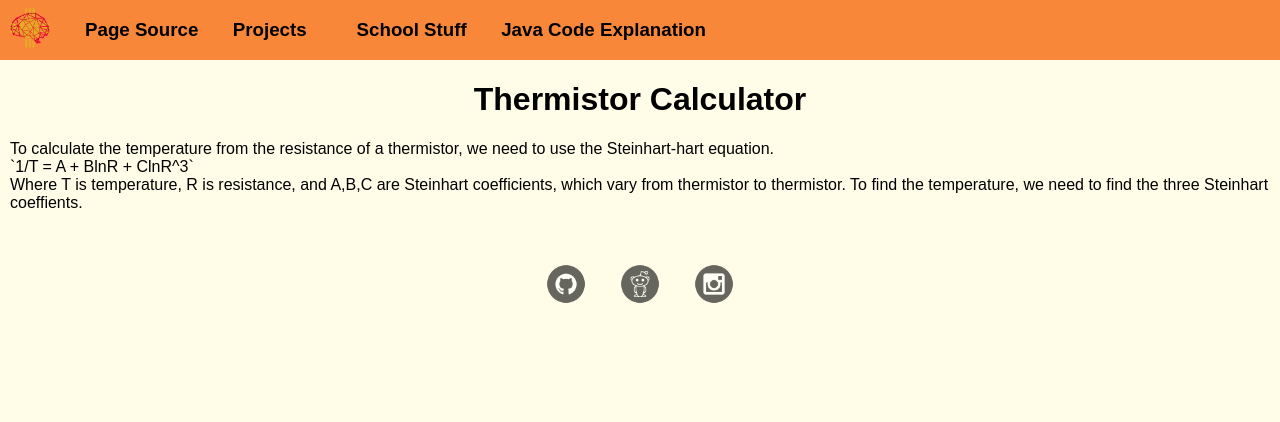
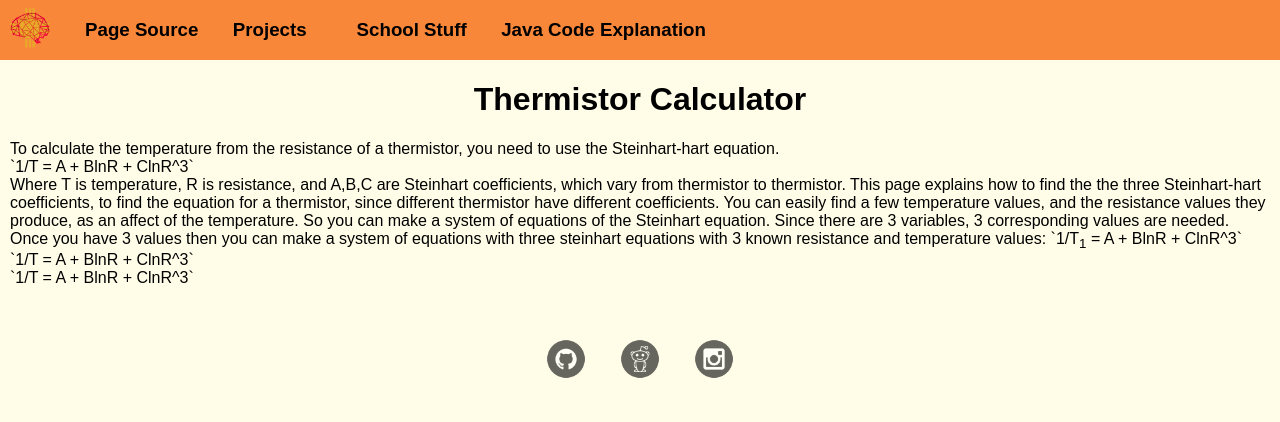
Before and after one commit to Sanjit1/Calibrator, a website: page index.html in a window 1280 px wide. Drawn offline with nearby package versions, Linux system fonts and the light colour scheme; some packages are replaced by stand-ins of ours.

Commit message:
newest mathjax user

```diff
--- a/index.html
+++ b/index.html
@@ -23,10 +23,18 @@
     <div class="mainBody">
       <h1 class = "title">Thermistor Calculator</h1>
       <p>
-        To calculate the temperature from the resistance of a thermistor, we need to use the Steinhart-hart equation.<br>
+        To calculate the temperature from the resistance of a thermistor, you need to use the Steinhart-hart equation.<br>
         `1/T = A + BlnR + ClnR^3`<br>
-        Where T is temperature, R is resistance, and A,B,C are Steinhart coefficients, which vary from thermistor to thermistor.
-        To find the temperature, we need to find the three Steinhart coeffients.
+        Where T is temperature, R is resistance, and A,B,C are Steinhart coefficients, which vary from thermistor
+        to thermistor. This page explains how to find the the three Steinhart-hart coefficients, to find the equation
+        for a thermistor, since different thermistor have different coefficients. You can easily find a few temperature
+        values, and the resistance values they produce, as an affect of the temperature. So you can make a system
+        of equations of the Steinhart equation. Since there are 3 variables, 3 corresponding values are needed.
+        Once you have 3 values then you can make a system of equations with three steinhart equations with 3 known
+        resistance and temperature values:
+        `1/T<sub>1</sub> = A + BlnR + ClnR^3`<br>
+        `1/T = A + BlnR + ClnR^3`<br>
+        `1/T = A + BlnR + ClnR^3`<br>
 
 
       </p>
--- a/oldEq.js
+++ b/oldEq.js
@@ -57,14 +57,14 @@ enter.onclick = function(){
         A = M3[0];
         B = M3[1];
         C = M3[2];
-        Asn = (A+'').replace("e","10^"); // Convert to Sci not, I do not think it works too well
-        Bsn = (B+'').replace("e","10^");
-        Csn = (C+'').replace("e","10^");
 
 
         document.getElementById("C").innerHTML = "double C =" + C +';'; // Set the calculated values
         document.getElementById("B").innerHTML = "double B =" + B +';';
         document.getElementById("A").innerHTML = "double A =" + A +';';
+        var Adsn = (A+'').replace("e-","/10^"); // Convert to Sci method
+        var Bdsn = (B+'').replace("e-","/10^");
+        var Cdsn = (C+'').replace("e-","/10^");
 
     var equation ='x=1/(A+(B*\\ln(y))+(C*\\ln(y)^3))-273.15'; // Make the text equation
     calculator.setExpressions([
--- a/package.json
+++ b/package.json
@@ -26,6 +26,7 @@
   },
   "homepage": "https://sanjit1.github.io/Calibrator",
   "dependencies": {
+    "mathjax": "^2.7.5",
     "mathjs": "^6.0.3",
     "requirejs": "^2.3.6"
   }
```
Also changed, not shown: webCalibrator.html (+5 -2 lines), diagrams/CalibratorJava.jpg (added), diagrams/android (1).png (added), diagrams/android (2).png (added), diagrams/android (3).png (added), diagrams/android (4).png (added), diagrams/android (5).png (added), diagrams/web.jpg (added), 1 other file.
